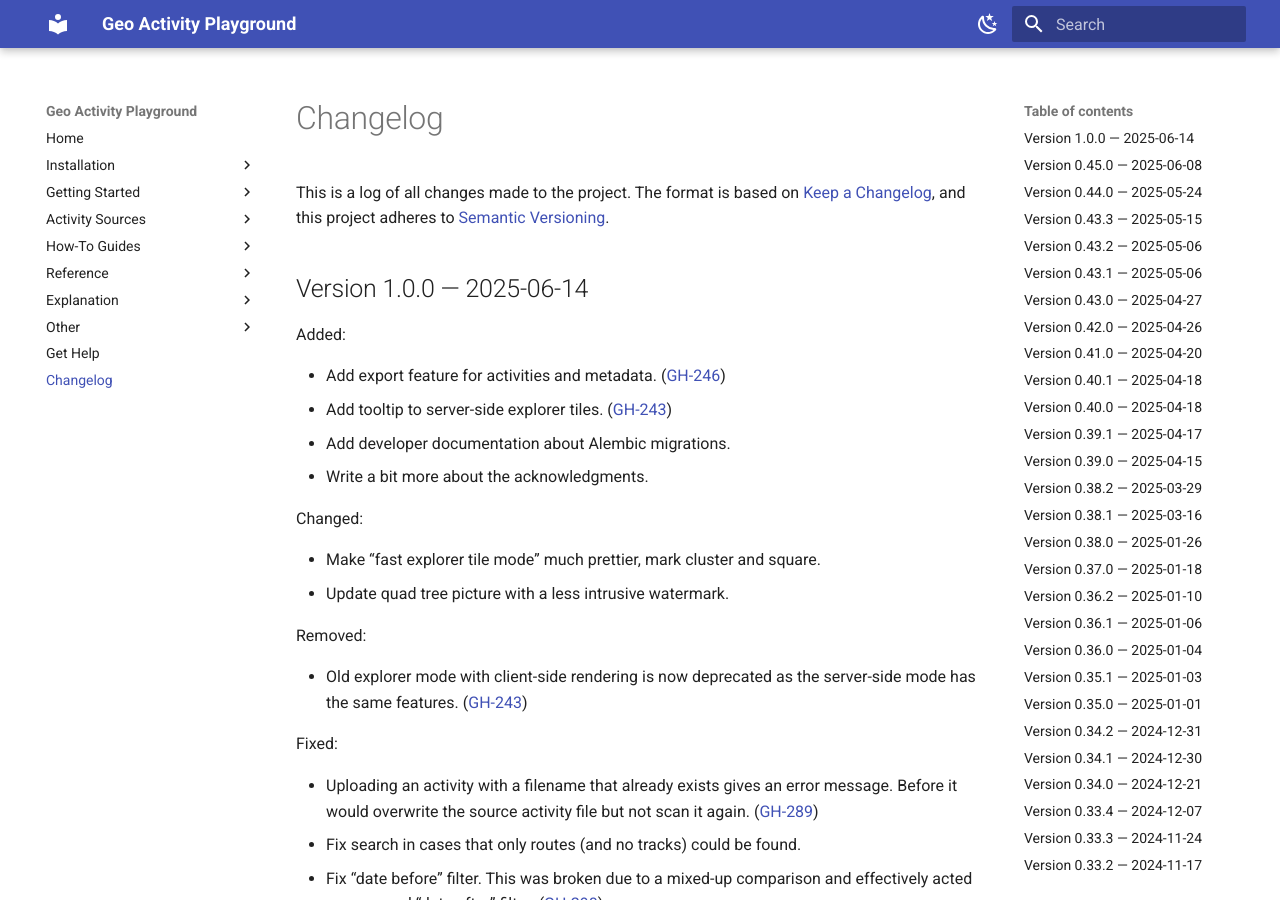
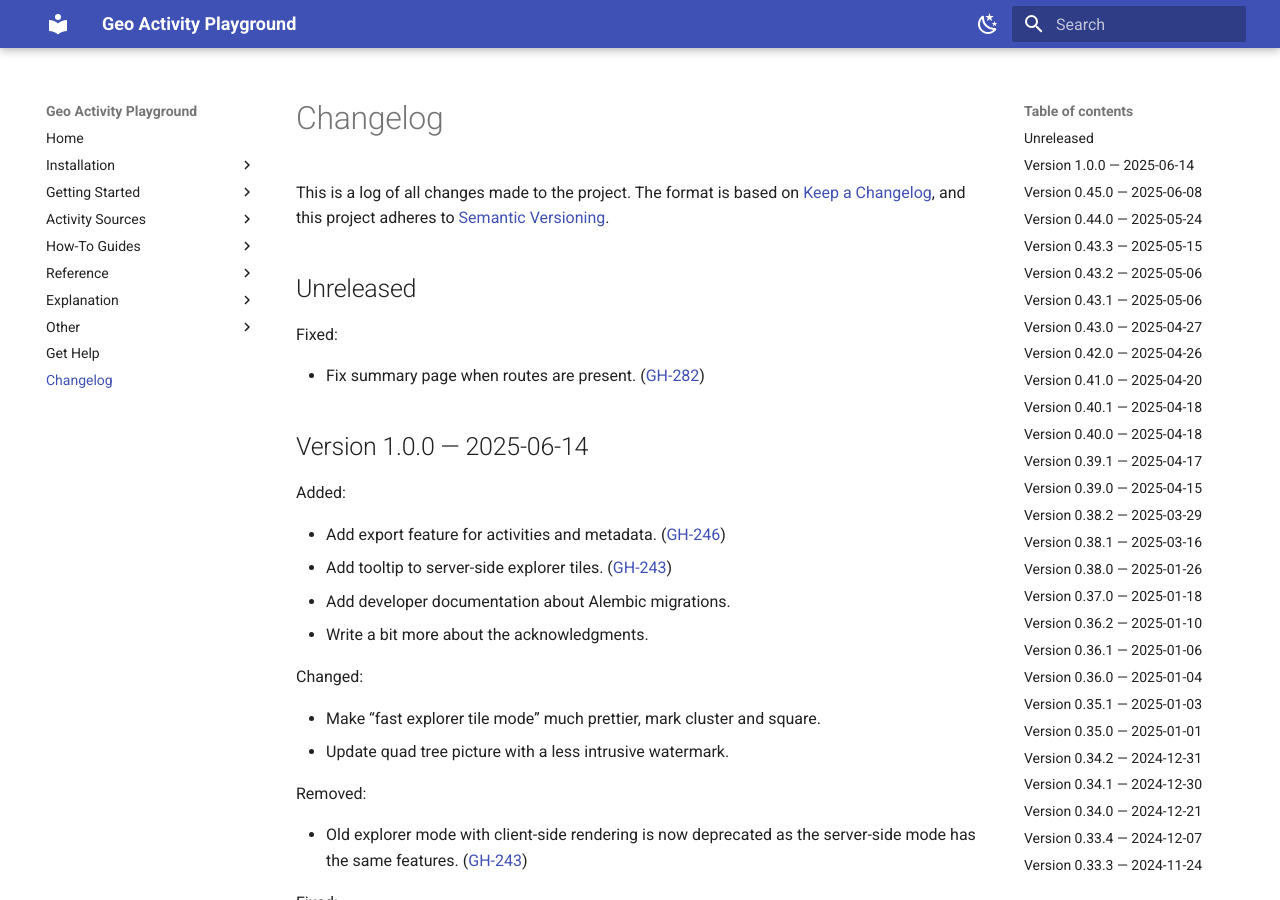
Before and after one commit to martin-ueding/geo-activity-playground, an MkDocs documentation site: the page built from docs/changelog.md, in a window 1280 px wide and 900 px high. Built offline with MkDocs 1.6.1 and Material for MkDocs 9.7.7, drawn with Linux system fonts in a browser that asks for light colours.

Commit message:
GH-282: Fix summary page when routes are present

```diff
--- a/docs/changelog.md
+++ b/docs/changelog.md
@@ -14,6 +14,12 @@ Types of changes
 
 ([GH-000](https://github.com/martin-ueding/geo-activity-playground/issues/000))
 -->
+
+## Unreleased
+
+Fixed:
+
+- Fix summary page when routes are present. ([GH-282](https://github.com/martin-ueding/geo-activity-playground/issues/282))
 
 ## Version 1.0.0 — 2025-06-14
 
```
Also changed, not shown: 1 other file.
